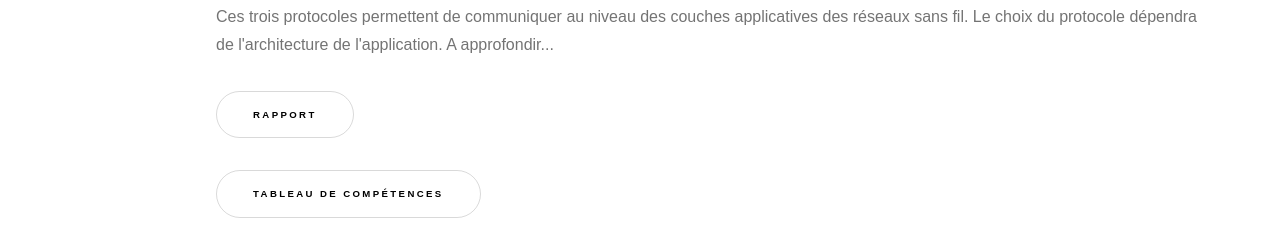
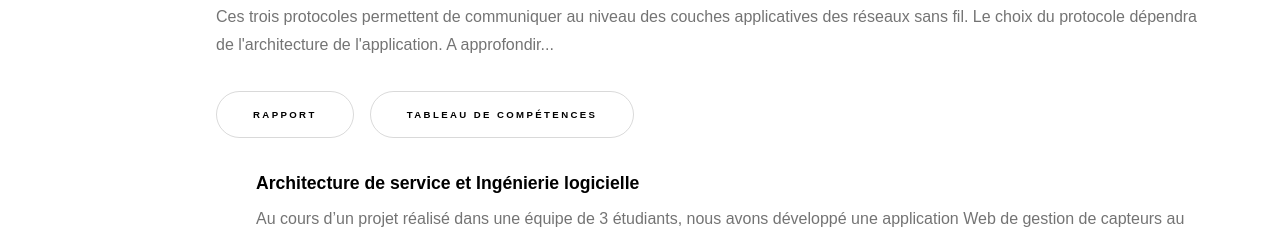
Before and after one commit to mkasse/portfolio, a website with bundled scripts: page electronic.html in a window 1280 px wide. Shown: the part 1349-1587 px from the top of the page. Built offline with nearby package versions, Linux system fonts and the light colour scheme.

Commit message:
Update electronic.html

```diff
--- a/electronic.html
+++ b/electronic.html
@@ -61,8 +61,6 @@
 							<p>Ces trois protocoles permettent de communiquer au niveau des couches applicatives des réseaux sans fil. Le choix du protocole dépendra de l'architecture de l'application. A approfondir...</p>
 							<ul class="actions">
 								<li><a href="rapports/Tp_intergiciel_INSA_Cloury_Kasse.pdf" download="Tp_intergiciel_INSA_Cloury_Kasse.pdf" class="button big">Rapport</a></li>
-							</ul>
-							<ul class="actions">
 								<li><a href="rapports/Tp_intergiciel_INSA_Cloury_Kasse.pdf" download="Tp_intergiciel_INSA_Cloury_Kasse.pdf" class="button big">Tableau de compétences</a></li>
 							</ul>
 						</div>
```
